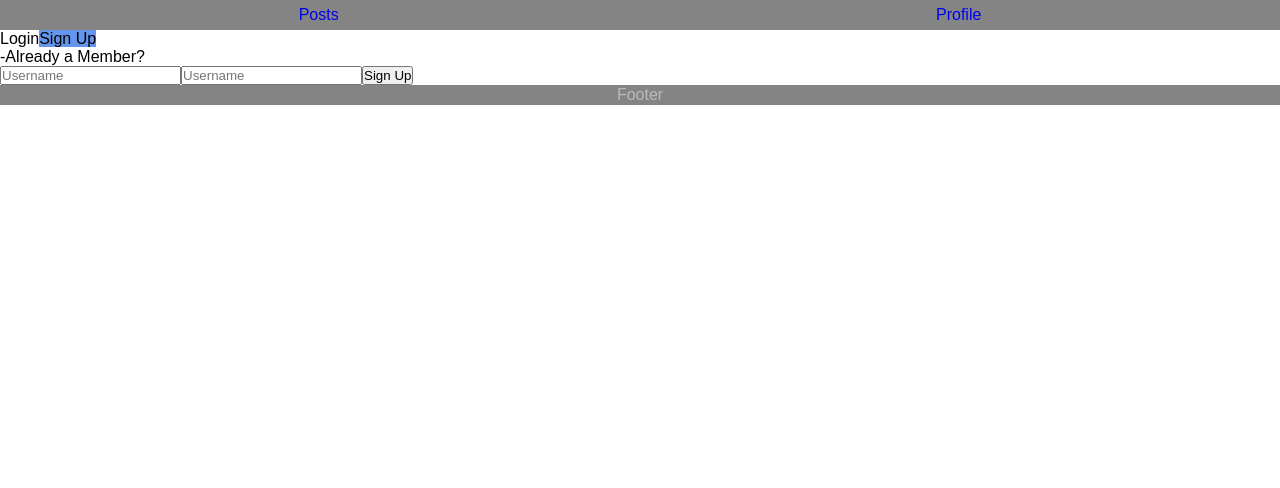
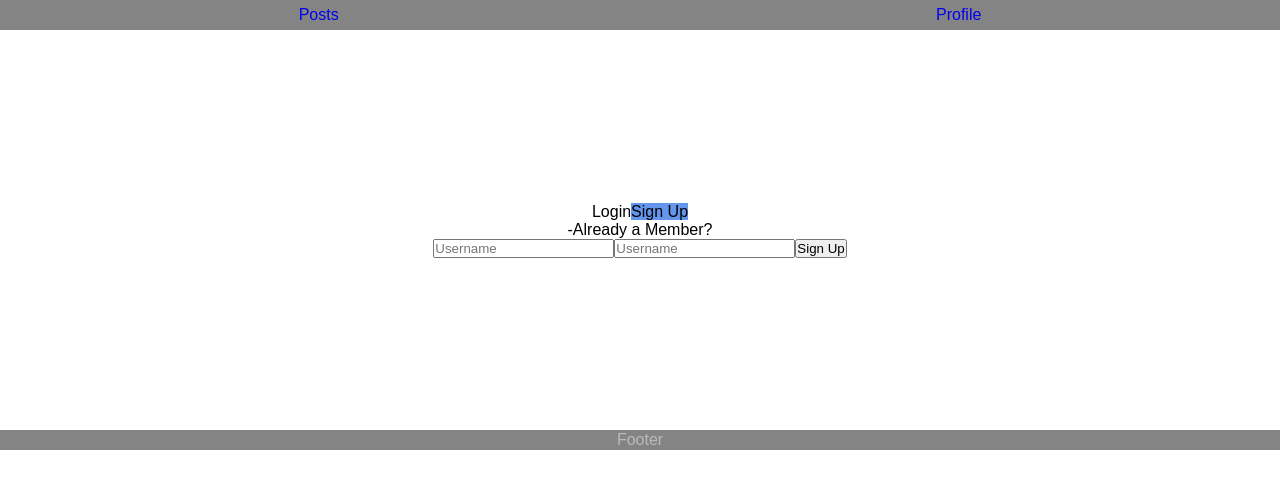
Before and after one commit to njensen58/react-token-auth, a React (Create React App) app in the folder client/: page / in a window 1280 px wide. Shown: the top 488 px of the page. Built offline with nearby package versions, Linux system fonts and the light colour scheme.

Commit message:
style-updates

```diff
--- a/client/src/components/Auth.js
+++ b/client/src/components/Auth.js
@@ -18,7 +18,7 @@ class Auth extends Component {
 
     render(){
         return (
-            <div>
+            <div className="auth-page">
                 {this.state.formToggle
                     ? <div>
                         <span style={{ backgroundColor: 'cornflowerblue' }}>Login</span>
--- a/client/src/style.css
+++ b/client/src/style.css
@@ -140,6 +140,14 @@
     width: 300px;
 }
 
+.auth-page {
+    display: flex;
+    flex-direction: column;
+    justify-content: center;
+    align-items: center;
+    height: 400px;
+}
+
 footer {
     height: 20px;
     background-color: #3339;
```
